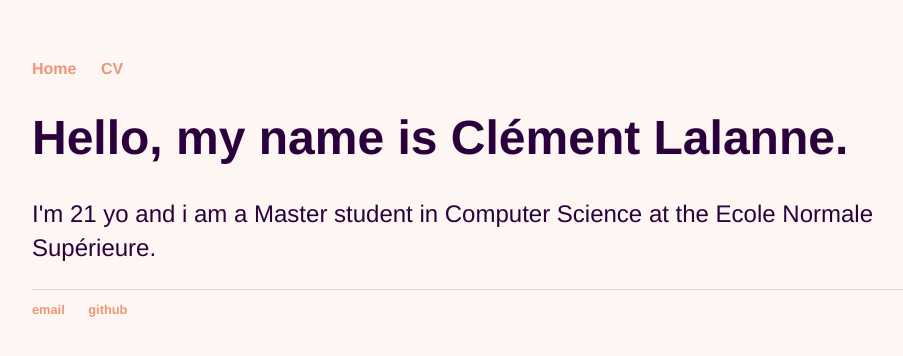
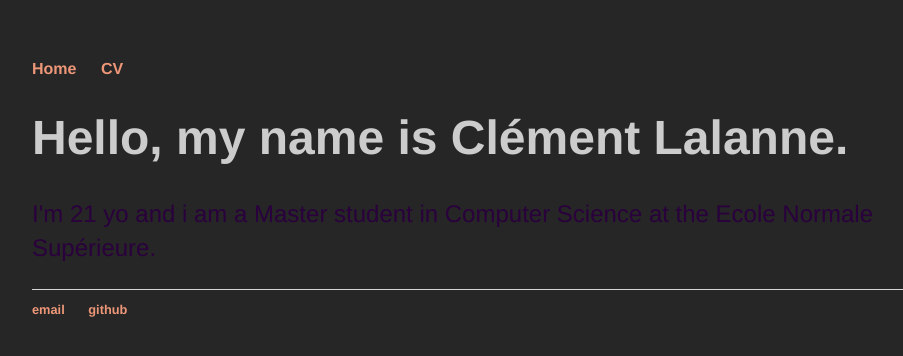
Before and after one commit to clemlal/clemlal.github.io, a Jekyll site: the page built from index.html, in a window 1280 px wide. Shown: the top 356 px of the page, without its empty margins (160-1063 px from the left). Built offline with Jekyll 4.4.1, drawn with Linux system fonts in a browser that asks for light colours.

Commit message:
first commit

```diff
--- a/css/main.css
+++ b/css/main.css
@@ -1,8 +1,8 @@
 body {
     margin: 60px auto;
     width: 70%;
-    background: #FDF6F2;
-    color: #2a003d;
+    background: #262626;
+    color: #cccccc;
     font-family:'Helvetica', 'Arial', 'Sans-Serif';
 }
 nav ul, footer ul {
```
